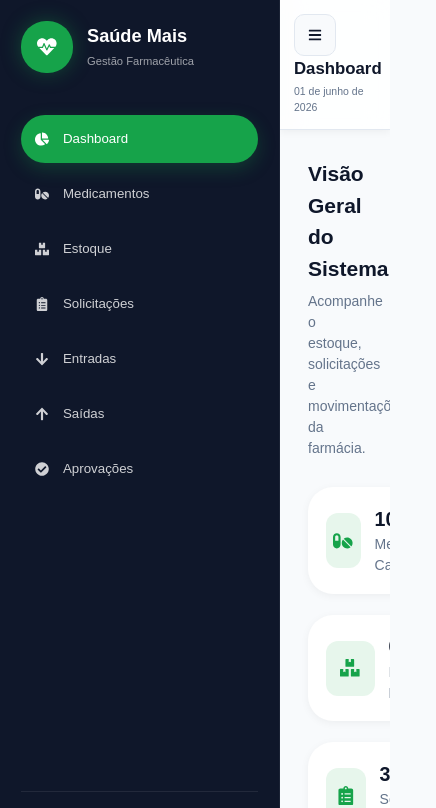
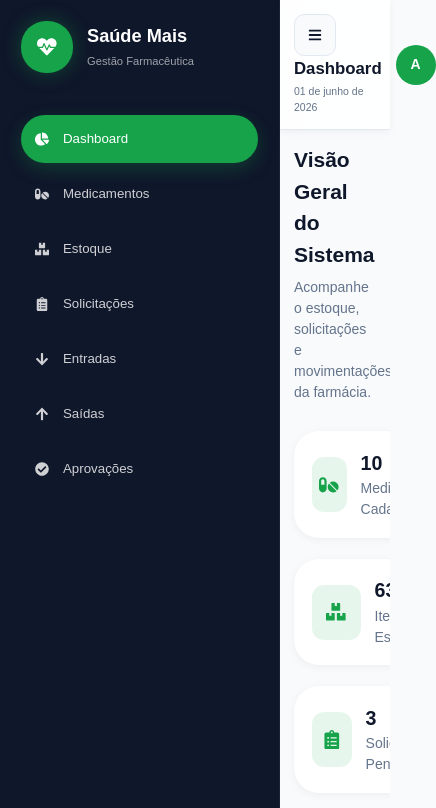
Before and after one commit to alicessena/SaudeMais, a React (Vite) app: page / in a window 390 px wide. Shown: the top 808 px of the page, 436 px wide, since content can reach past the window. Built offline with nearby package versions, Linux system fonts and the light colour scheme.

Commit message:
Style: update layout styles for improved responsiveness and adjust padding for mobile view

```diff
--- a/src/components/Layout/Layout.module.css
+++ b/src/components/Layout/Layout.module.css
@@ -1,7 +1,9 @@
 .layout {
   display: flex;
-  height: 100vh;
-  overflow: hidden;
+
+  min-height: 100vh;
+
+  background: var(--background);
 }
 
 .content {
@@ -10,7 +12,7 @@
   display: flex;
   flex-direction: column;
 
-  overflow: hidden;
+  min-width: 0;
 }
 
 .main {
@@ -22,3 +24,19 @@
 
   background: var(--background);
 }
+
+/* TABLET */
+
+@media (max-width: 1024px) {
+  .main {
+    padding: 1.5rem;
+  }
+}
+
+/* MOBILE */
+
+@media (max-width: 768px) {
+  .main {
+    padding: 1rem;
+  }
+}
```
